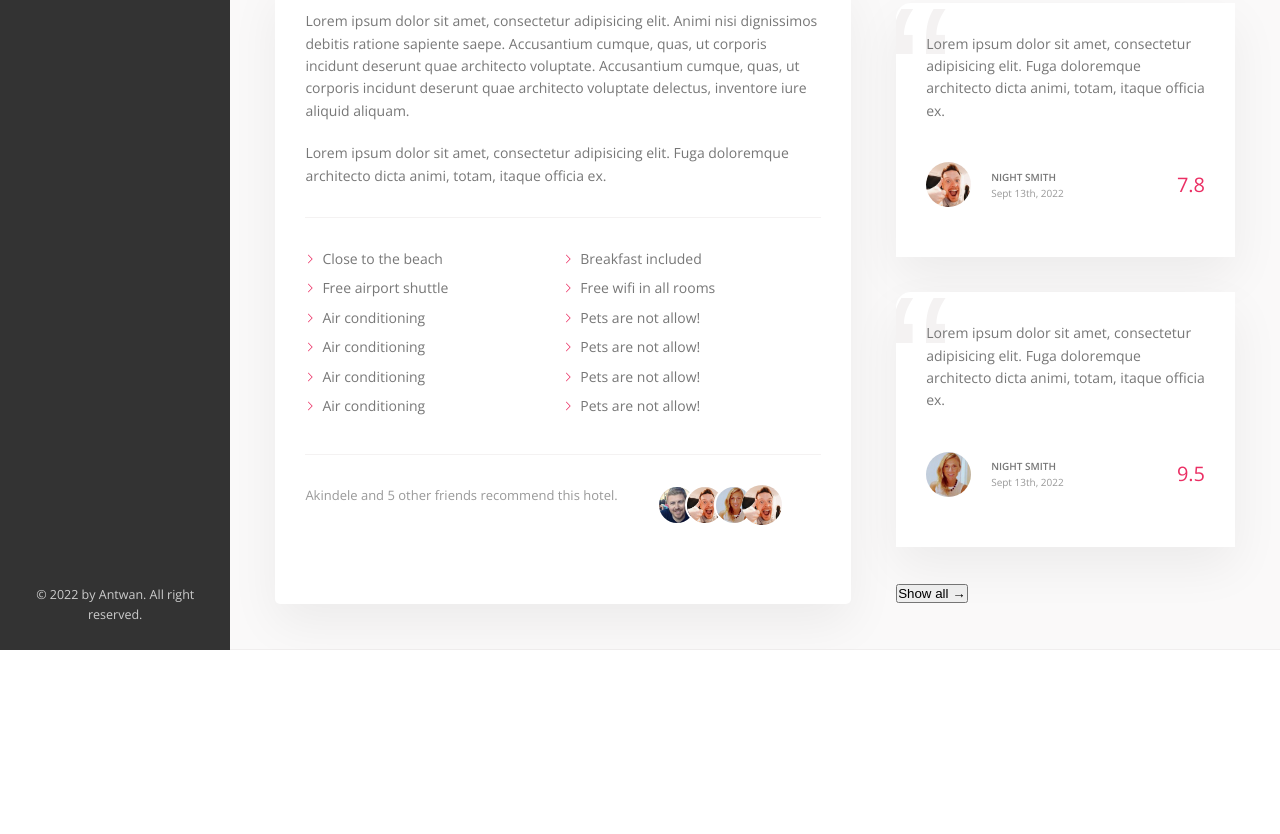
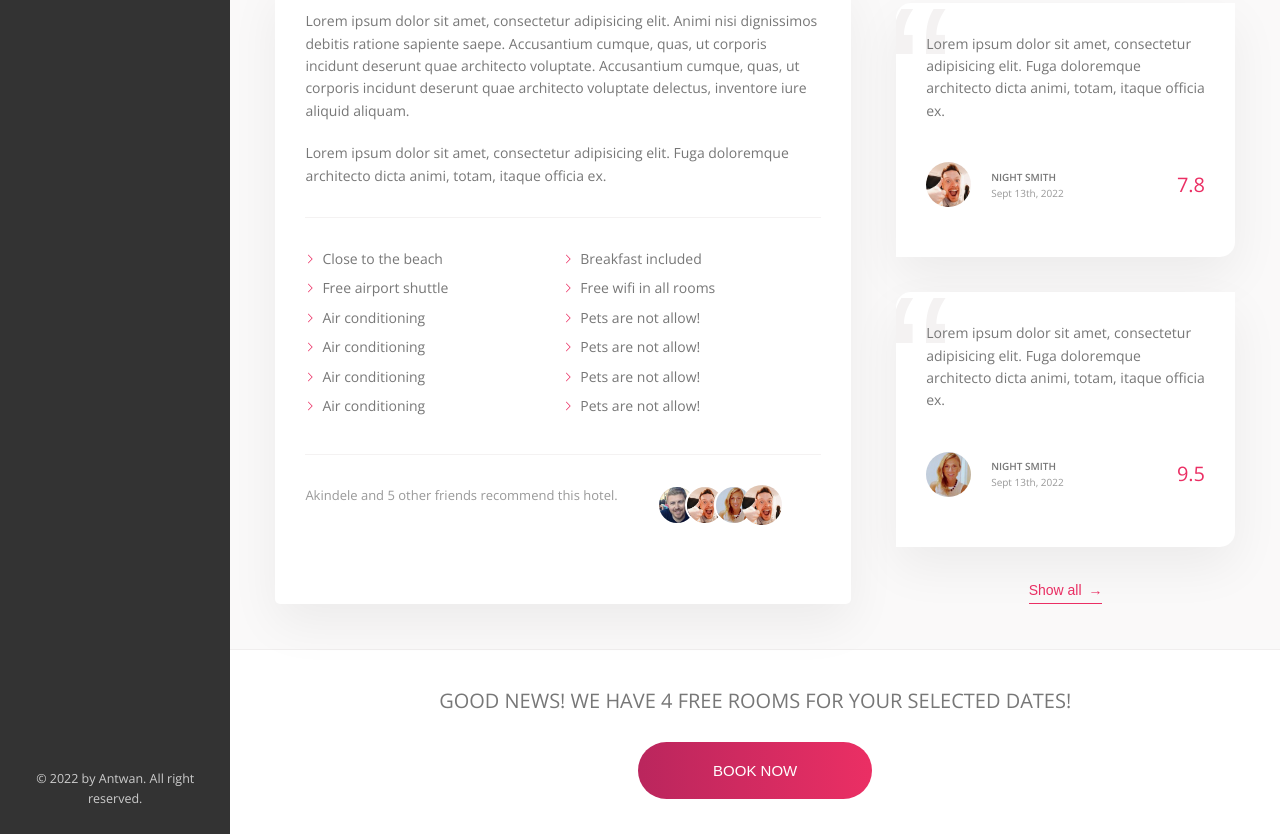
Before and after one commit to Antwanola/Tril-test, a website: page index.html in a window 1280 px wide. Shown: the part 548-1382 px from the top of the page. Before the commit the page ends 1198 px from the top, so only its background shows below. Drawn offline with nearby package versions, Linux system fonts and the light colour scheme.

Commit message:
added new buttons and cta

```diff
--- a/index.html
+++ b/index.html
@@ -154,7 +154,7 @@
             <svg class="overview_icon-location">
               <use xlink:href="img/sprite.svg#icon-location-pin"></use>
             </svg>
-            <button class="location_inline">Magbon Badagri, Lagos.</button>
+            <button class="button_inline">Magbon Badagri, Lagos.</button>
           </div>
 
           <div class="overview_rating">
@@ -234,8 +234,18 @@
                 <div class="review_rating">9.5</div>
               </figure>
             </figure>
-            <button class="btn-inline">Show all <span>&rarr;</span> </button>
+            <button class="button_inline">Show all <span>&rarr;</span> </button>
           </section>
+        </div>
+        <div class="cta">
+          <h2 class="cta_booknow">
+            Good news! We have 4 free rooms for your selected dates!
+          </h2>
+          <button class="btn">
+
+            <span class="btn_visible">Book Now</span>
+            <span class="btn_invinsible"> Only 4 rooms left</span>
+          </button>
         </div>
       </main>
     </div>
--- a/sass/_components.scss
+++ b/sass/_components.scss
@@ -295,7 +295,7 @@
 ////////////////////////////////////////////////////////////////
 /// Button Inline
 
-.location_inline {
+.button_inline {
     border: none;
     color: var(--color-primary);
     font-size: inherit;
@@ -306,8 +306,16 @@
     cursor: pointer;
     transition: all .2s;
 
+    & span {
+        margin-left: .3rem;
+        transition: margin-left .2s;
+    }
+
     &:hover {
         color: var(--color-grey-dark-1);
+        span {
+            margin-left: .8rem;
+        }
     }
     &:focus {
         outline: none;
@@ -400,14 +408,14 @@
     box-shadow: var(--shadow-light);
     padding: 3rem;
     margin-bottom: 3.5rem;
-    border-radius: 1.5rem 0 0 0;
+    border-radius: 1.5rem 0 1.5rem 0;
     position: relative;
     overflow: hidden;
 
 
     &_text {
         margin-bottom: 2rem;
-        z-index: 10;
+        z-index: 4;
         position: relative;
 
     }
@@ -469,3 +477,80 @@
         z-index: 1;
     }
 }
+
+.user-reviews {
+    display: flex;
+    flex-direction: column;
+    align-items: center;
+}
+
+
+//CTA
+.detail {
+    display: flex;
+}
+ .cta {
+    padding: 3.5rem 0;
+    text-align: center;
+
+
+    &_booknow {
+        text-transform: uppercase;
+        font-size: 2rem;
+        font-weight: 300;
+        margin-bottom: 2.5rem;
+    }
+
+    .btn {
+        position: relative;
+        font-size: 1.5rem;
+        border: none;
+        text-transform: uppercase;
+        font-weight: 300;
+        border-radius: 100px;
+        background-image: linear-gradient(to right, var(--color-primary-dark), var(--color-primary));
+        color: #fff;
+
+        overflow: hidden;
+        cursor: pointer;
+
+        & > * {
+            transition:all .2s ;
+            height: 100%;
+            width: 100%;
+        }
+
+        &_visible{
+            display: inline-block;
+            padding: 2rem 7.5rem;
+        }
+
+
+        &_invinsible {
+            display: inline-block;
+            position: absolute;
+            padding: 2rem 0;
+
+
+            top: -100%;
+            left: 0;
+
+        }
+
+        &:hover{
+            background-image: linear-gradient(to left, var(--color-primary-dark), var(--color-primary));
+            .btn_invinsible {
+                top: 0;
+                right: 2rem;
+            }
+
+            .btn_visible {
+                transform: translateY(100%);
+            }
+        }
+
+        &:focus {
+            animation: pulsate 1s infinite;
+        }
+    }
+ }
```
Also changed, not shown: css/style.css.
